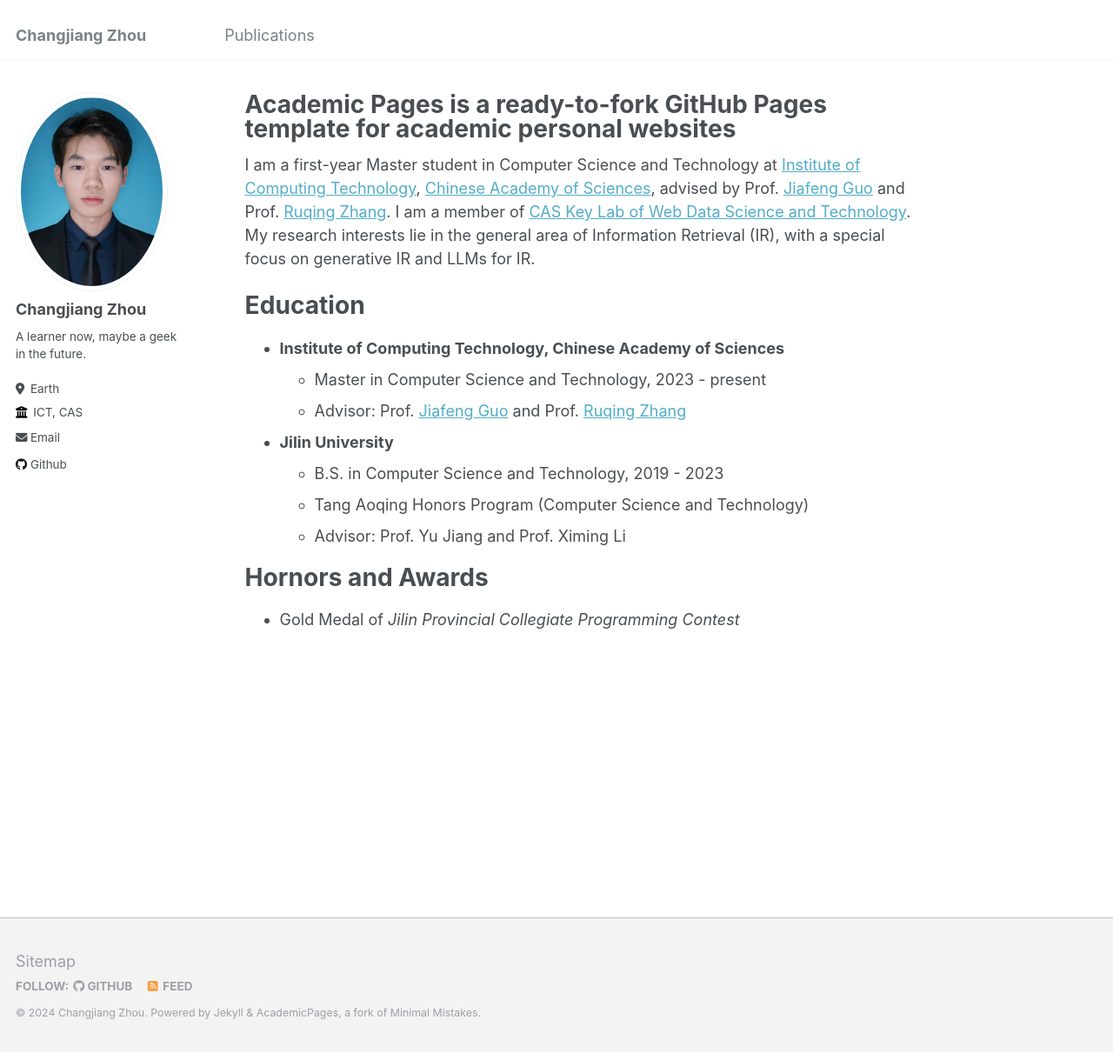
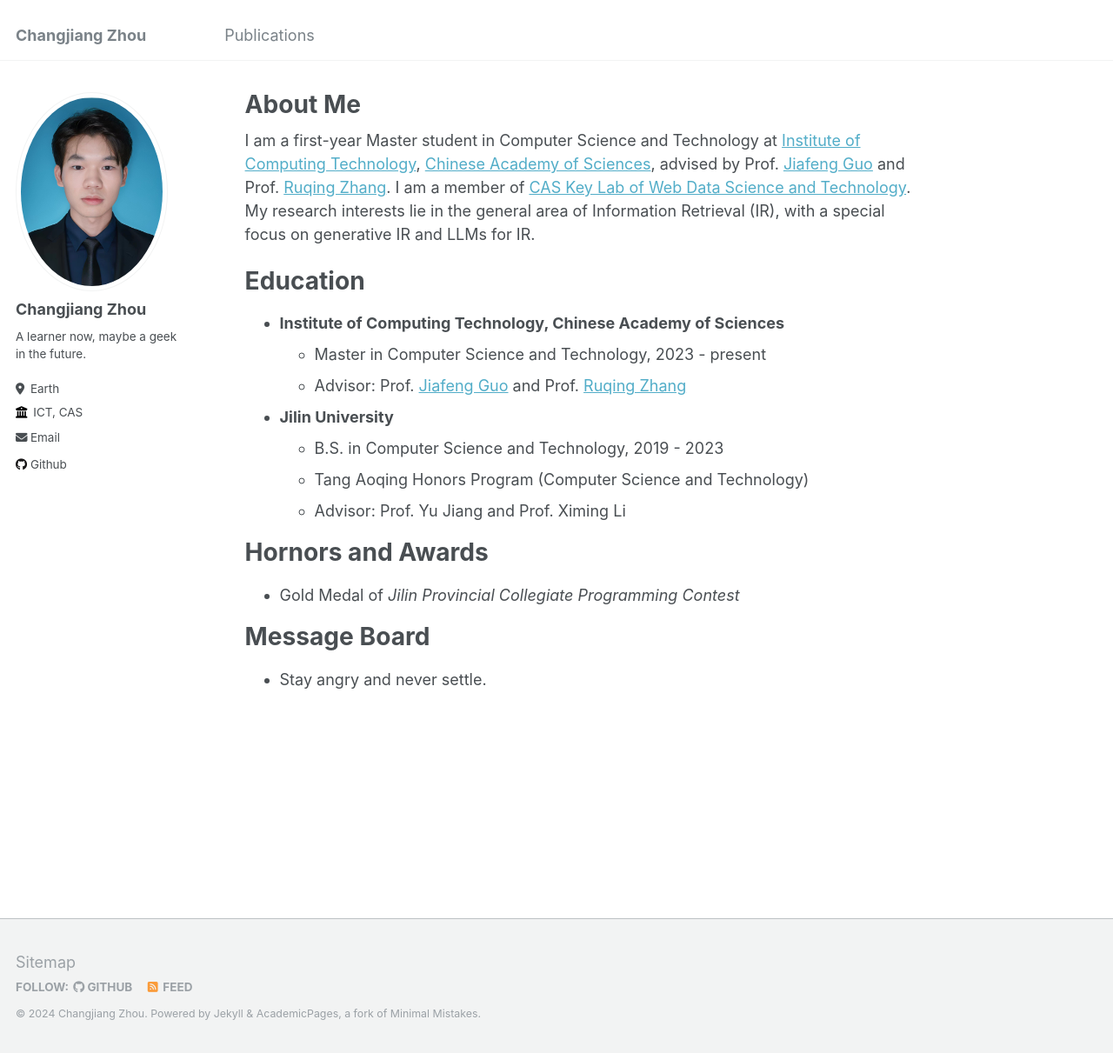
Before and after one commit to Sherlock-coder/Sherlock-coder.github.io, a Jekyll site: the page built from _pages/about.md, in a window 1280 px wide and 1211 px high. Shown: the whole window at 87% size. Built offline with Jekyll 4.4.1, drawn with Linux system fonts in a browser that asks for light colours.

Commit message:
change about

```diff
--- a/_pages/about.md
+++ b/_pages/about.md
@@ -1,6 +1,6 @@
 ---
 permalink: /
-title: "Academic Pages is a ready-to-fork GitHub Pages template for academic personal websites"
+title: "About Me"
 author_profile: true
 redirect_from:
   - /about/
@@ -22,3 +22,7 @@
 # Hornors and Awards
 
 * Gold Medal of *Jilin Provincial Collegiate Programming Contest*
+
+# Message Board
+
+* Stay angry and never settle.
```
